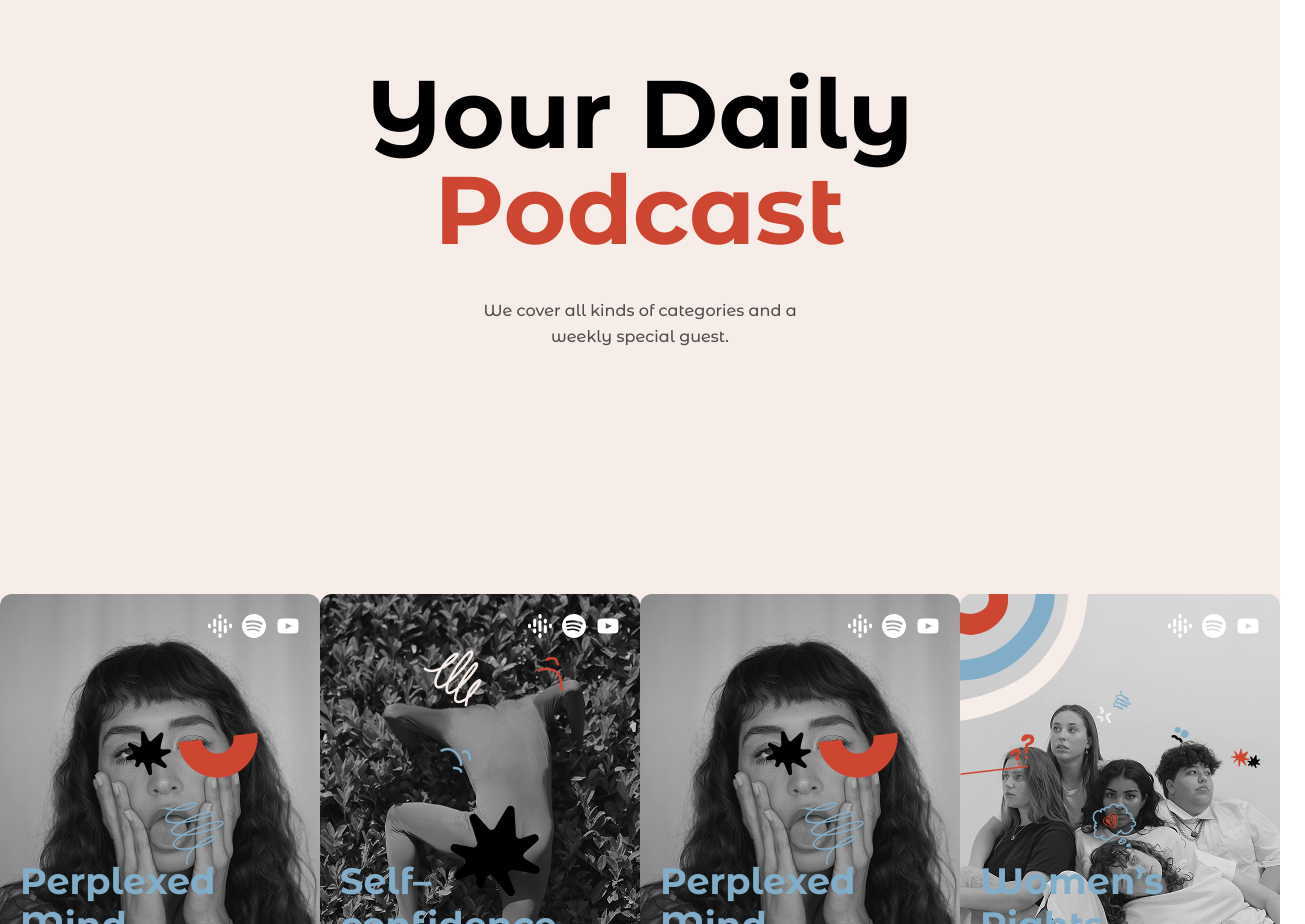
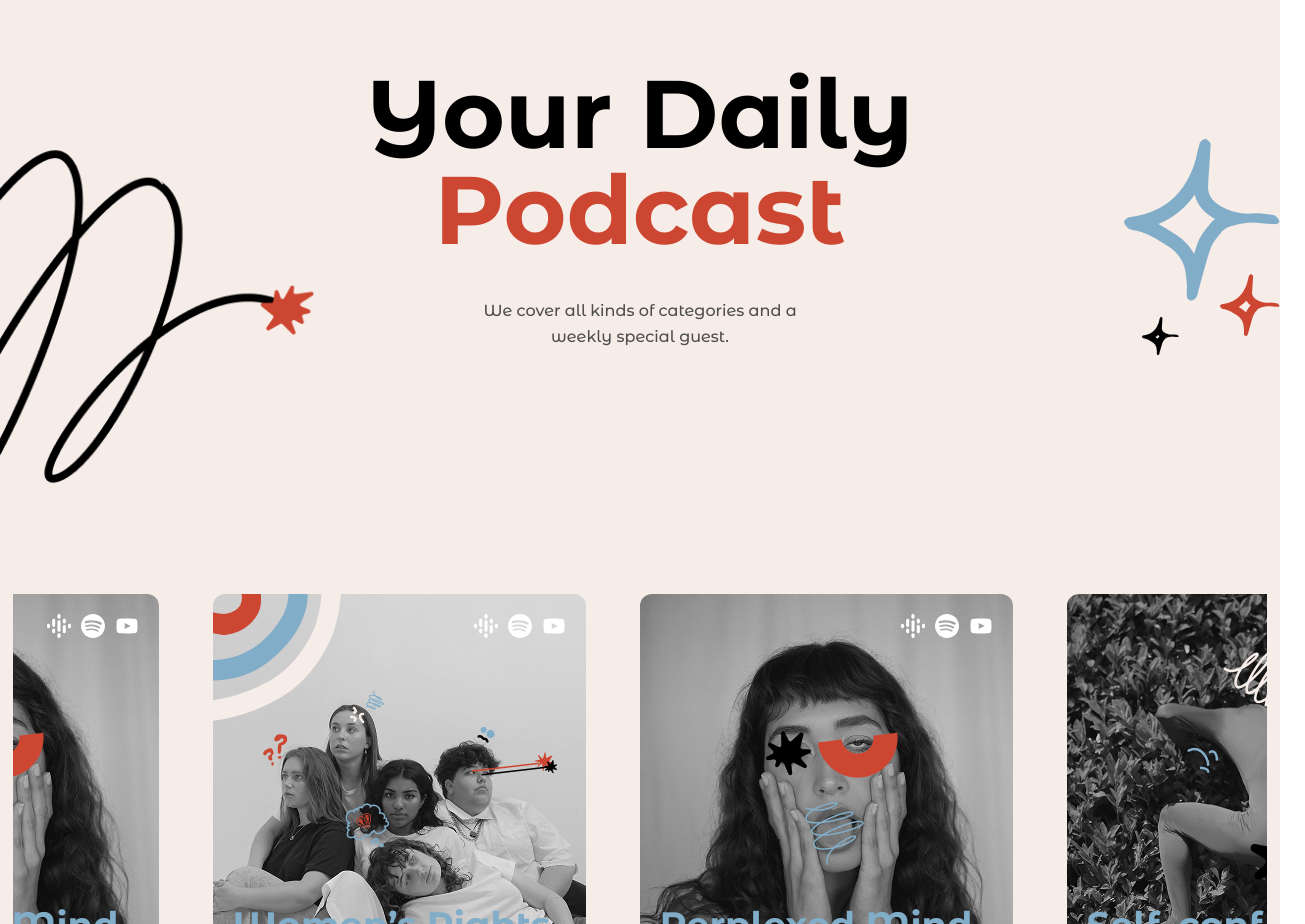
Before and after one commit to LiliiaGalkina/Podcast, a React (Vite) app: page / in a window 1280 px wide. Shown: the part 120-1044 px from the top of the page, 1305 px wide, since content can reach past the window. Built offline with nearby package versions, Linux system fonts and the light colour scheme.

Commit message:
блок hero

```diff
--- a/src/components/Main/HomePage.jsx
+++ b/src/components/Main/HomePage.jsx
@@ -1,5 +1,8 @@
 import style from "./homepage.module.scss";
 import HomePageSlider from "./HomePageSlider";
+import decorleft from "/image/homepage/hero-decor1.png";
+import decorright from "/image/homepage/hero-decor2.png";
+import decordown from "/image/homepage/hero-decor3.png";
 import google from "/image/homepage/googlepodcasts.png";
 import spotify from "/image/homepage/spotify.png";
 import youtube from "/image/homepage/youtube.png";
@@ -15,8 +18,7 @@ const HomePage = () => {
           We cover all kinds of categories and a weekly special guest.
         </p>
         <div className={style.heroslider}>
-        <HomePageSlider />
-
+          <HomePageSlider />
         </div>
         <div className="container">
           <div className={style.herolinks}>
@@ -32,6 +34,15 @@ const HomePage = () => {
             </a>
           </div>
         </div>
+        <div className={style.herodecorleft}>
+          <img src={decorleft} alt="черная кривая с оранжевой звездочкой на конце"/>
+        </div>
+        <div className={style.herodecorright}>
+          <img src={decorright} alt="несколько разноцветных звездочек" />
+        </div>
+        <div className={style.herodecordown}>
+          <img src={decordown} alt="красная кривая" />
+        </div>
       </section>
     </main>
   );
--- a/src/components/Main/HomePageSlider.jsx
+++ b/src/components/Main/HomePageSlider.jsx
@@ -30,10 +30,57 @@ const HomePageSlider = () => {
   const settings = {
     //centerMode:true,
     dots: true,
-    slidesToShow: 4,
+    centerPadding: "200px",
+    centerMode: true,
+    slidesToShow: 3,
     slidesToScroll: 1,
+    focusOnSelect: true,
+    responsive: [
+      {
+        breakpoint: 1600,
+        settings: {
+          dots: true,
+          slidesToShow: 3,
+          slidesToScroll: 1,
+          arrows: false,
+          focusOnSelect: true,
+          centerMode: false,
+        },
+      },
+      {
+        breakpoint: 1280,
+        settings: {
+          dots: true,
+          slidesToShow: 2,
+          slidesToScroll: 1,
+          arrows: false,
+          centerMode: true,
+        },
+      },
+      {
+        breakpoint: 1200,
+        settings: {
+          dots: true,
+          slidesToShow: 2,
+          slidesToScroll: 1,
+          arrows: false,
+          centerMode: false,
+        },
+      },
+      {
+        breakpoint: 790,
+        settings: {
+          dots: true,
+          slidesToShow: 1,
+          slidesToScroll: 1,
+          arrows: false,
+          centerMode: false,
+        },
+      },
+    ],
   };
   return (
+    <div className={style.slidercontainer}>
       <Slider {...settings} className={style.slider}>
         <div className={style.slideritem}>
           <img src={slideritem2} alt="девушка закатила глаза и высунула язык" />
@@ -264,6 +311,7 @@ const HomePageSlider = () => {
           </div>
         </div>
       </Slider>
+    </div>
   );
 };
 
--- a/src/components/Main/homepage.module.scss
+++ b/src/components/Main/homepage.module.scss
@@ -1,6 +1,7 @@
 @use "../_variables.scss" as *;
 
 .hero {
+  position: relative;
   padding: 6.4rem 0 14rem;
   background-color: $backgroundHeaderHero;
 }
@@ -27,10 +28,11 @@
 }
 
 .herolinks {
-    padding: 2rem 7rem 2rem 0;
+  padding: 2rem 0;
   display: flex;
   justify-content: space-between;
   align-items: center;
+  gap: 2rem;
   border-top: 0.15rem solid $textColorDark;
   border-bottom: 0.15rem solid $textColorDark;
 }
@@ -38,3 +40,82 @@
 .herolinkstitle {
   @include title(2.265rem, 140%, -2%);
 }
+
+.herolink {
+  img {
+    width: 100%;
+  }
+}
+
+.herodecorleft {
+  @include decorSlider(left, top, 0, 0);
+  max-width: 32rem;
+  img {
+    width: 100%;
+  }
+}
+
+.herodecorright {
+  @include decorSlider(right, top, 0, 13.7rem);
+}
+
+.herodecordown {
+  @include decorSlider(left, bottom, 50%, -7.5rem);
+}
+
+@media (max-width: 1180px) {
+  .herotitle {
+    @include title(8rem, 100%, -4%);
+  }
+
+  .herodecorleft {
+    max-width: 26rem;
+  }
+}
+
+@media (max-width: 970px) {
+  .herolink {
+    &:first-child,
+    &:last-child {
+      max-width: 10rem;
+    }
+    &:nth-child(2) {
+      max-width: 18rem;
+    }
+  }
+
+  .herodecorleft {
+    @include decorSlider(left, top, 0, 18rem);
+    max-width: 20rem;
+  }
+
+  .herodecorright {
+    @include decorSlider(right, top, 0, 27rem);
+  }
+}
+
+@media (max-width: 833px) {
+    .herolinkstitle {
+        display: none;
+    }
+}
+
+@media (max-width: 600px) {
+  .herotitle {
+    @include title(6rem, 100%, -4%);
+  }
+}
+
+@media (max-width: 480px) {
+    .hero {
+          padding: 6.4rem 0;
+    }
+  .herotext {
+    margin: 0 auto 8rem;
+  }
+  .herodecorleft,
+  .herodecorright,
+  .herodecordown {
+    display: none;
+  }
+}
--- a/src/components/Main/homepageslider.module.scss
+++ b/src/components/Main/homepageslider.module.scss
@@ -1,9 +1,22 @@
 @use "../_variables.scss" as *;
 
-.slik-track {
+.slidercontainer {
+  margin: 0 auto;
+  width: 98%;
+}
+.slick-track {
   display: flex !important;
   gap: 2rem !important;
+  text-align: center;
+
+
 }
+
+.slick-slide {
+    width: 37.3rem !important;
+    text-align: center;
+}
+
 .slideritem {
   position: relative;
   max-width: 37.3rem;
@@ -36,113 +49,69 @@
 }
 
 .itemdecorblack1 {
-    position: absolute;
-    top: 13.69rem;
-    left: 12.49rem;
-    z-index: 3;
+  @include decorSlider(left, top, 12.49rem, 13.69rem);
 }
 
 .itemdecororange1 {
-    position: absolute;
-    top: 13.8rem;
-    left: 17.7rem;
-    z-index: 3;
+  @include decorSlider(left, top, 17.7rem, 13.8rem);
 }
 
 .itemdecorblue1 {
-    position: absolute;
-    z-index: 3;
-    bottom: 10.18rem;
-    left: 16.4rem;
+  @include decorSlider(left, bottom, 16.4rem, 10.18rem);
 }
 
 .itemdecorblack2 {
-    position: absolute;
-    z-index: 3;
-    bottom: 7rem;
-    right: 10rem;
+  @include decorSlider(right, bottom, 10rem, 7rem);
 }
 
 .itemdecorblue2 {
-    position: absolute;
-    z-index: 3;
-    top: 14.7rem;
-   left: 12rem;
+  @include decorSlider(left, top, 12rem, 14.7rem);
 }
 
 .itemdecororange2 {
-    position: absolute;
-    z-index: 3;
-    top: 6.2rem;
-    right: 7.6rem;
+  @include decorSlider(right, top, 7.6rem, 6.2rem);
 }
 
 .itemdecorwhite2 {
-    position: absolute;
-    z-index: 3;
-    top: 5.6rem;
-    right: 15.8rem;
+  @include decorSlider(right, top, 15.8rem, 5.6rem);
 }
 
 .itemdecorrainbow3 {
-    position: absolute;
-    z-index: 3;
-    top: 0;
-    left: 0;
+  @include decorSlider(left, top, 0, 0);
 }
 
 .itemdecororange31 {
-    position: absolute;
-    z-index: 3;
-    top: 15.4rem;
-    left: 5rem;
+  @include decorSlider(left, top, 5rem, 15.4rem);
 }
 
 .itemdecororange32 {
-    position: absolute;
-    z-index: 3;
-    top: 14rem;
-    left: 6.1rem;
+  @include decorSlider(left, top, 6.1rem, 14rem);
 }
 
 .itemdecorblue3 {
-    position: absolute;
-    z-index: 3;
-    top: 9.6rem;
-    left: 13.6rem;
+  @include decorSlider(left, top, 13.6rem, 9.6rem);
 }
 
 .itemdecororangeblue3 {
-    position: absolute;
-    z-index: 3;
-    top: 20.6rem;
-    left: 12.8rem;
+  @include decorSlider(left, top, 12.8rem, 20.6rem);
 }
 
 .itemdecorblueblack3 {
-    position: absolute;
-    z-index: 3;
-    top: 13.1rem;
-    right: 9rem;
+  @include decorSlider(right, top, 9rem, 13.1rem);
 }
 
 .itemdecororangestar3 {
-    position: absolute;
-    z-index: 3;
-    top: 15.4rem;
-    right: 3rem;
+  @include decorSlider(right, top, 3.2rem, 15.8rem);
 }
 
 .itemdecorblackstar3 {
-    position: absolute;
-    z-index: 3;
-    top: 16.1rem;
-    right: 1.86rem;
+  @include decorSlider(right, top, 2.8rem, 16.6rem);
 }
 
 .itemdecororangeline3 {
-    position: absolute;
-    z-index: 3;
-    top: 17.04rem;
+  @include decorSlider(right, top, 4.6rem, 16.8rem);
+}
 
+.itemdecorblackline3 {
+  @include decorSlider(right, top, 3.6rem, 17.2rem);
 }
--- a/src/components/_variables.scss
+++ b/src/components/_variables.scss
@@ -1,11 +1,11 @@
 //переменные
 $textColorDark: #000000;
-$textColorWhite: #FFFFFF;
-$buttonDarkShadowColor: #BFBFBF;
-$backgroundHeaderHero: #F7EDE8;
-$textColorRed: #CD4631;
-$textColorGrey: #4D4D4D;
-$textColorSliderTitle: #81ADC8;
+$textColorWhite: #ffffff;
+$buttonDarkShadowColor: #bfbfbf;
+$backgroundHeaderHero: #f7ede8;
+$textColorRed: #cd4631;
+$textColorGrey: #4d4d4d;
+$textColorSliderTitle: #81adc8;
 
 //mixins
 @mixin footertext($fontsize) {
@@ -47,7 +47,7 @@ $textColorSliderTitle: #81ADC8;
   }
 }
 
-@mixin title($fontSize, $lineHeight, $letterSpace){
+@mixin title($fontSize, $lineHeight, $letterSpace) {
   font-size: $fontSize;
   line-height: $lineHeight;
   font-weight: 700;
@@ -55,9 +55,16 @@ $textColorSliderTitle: #81ADC8;
   letter-spacing: $letterSpace;
 }
 
-@mixin text($fontSize, $lineHeight){
+@mixin text($fontSize, $lineHeight) {
   font-size: $fontSize;
   line-height: $lineHeight;
   font-weight: 500;
   color: $textColorGrey;
 }
+
+@mixin decorSlider($posX, $posY, $valueX, $valueY) {
+  position: absolute;
+  z-index: 3;
+  #{$posX}: $valueX;
+  #{$posY}: $valueY;
+}
```
Lines whose indentation alone changed are shown as unchanged.
